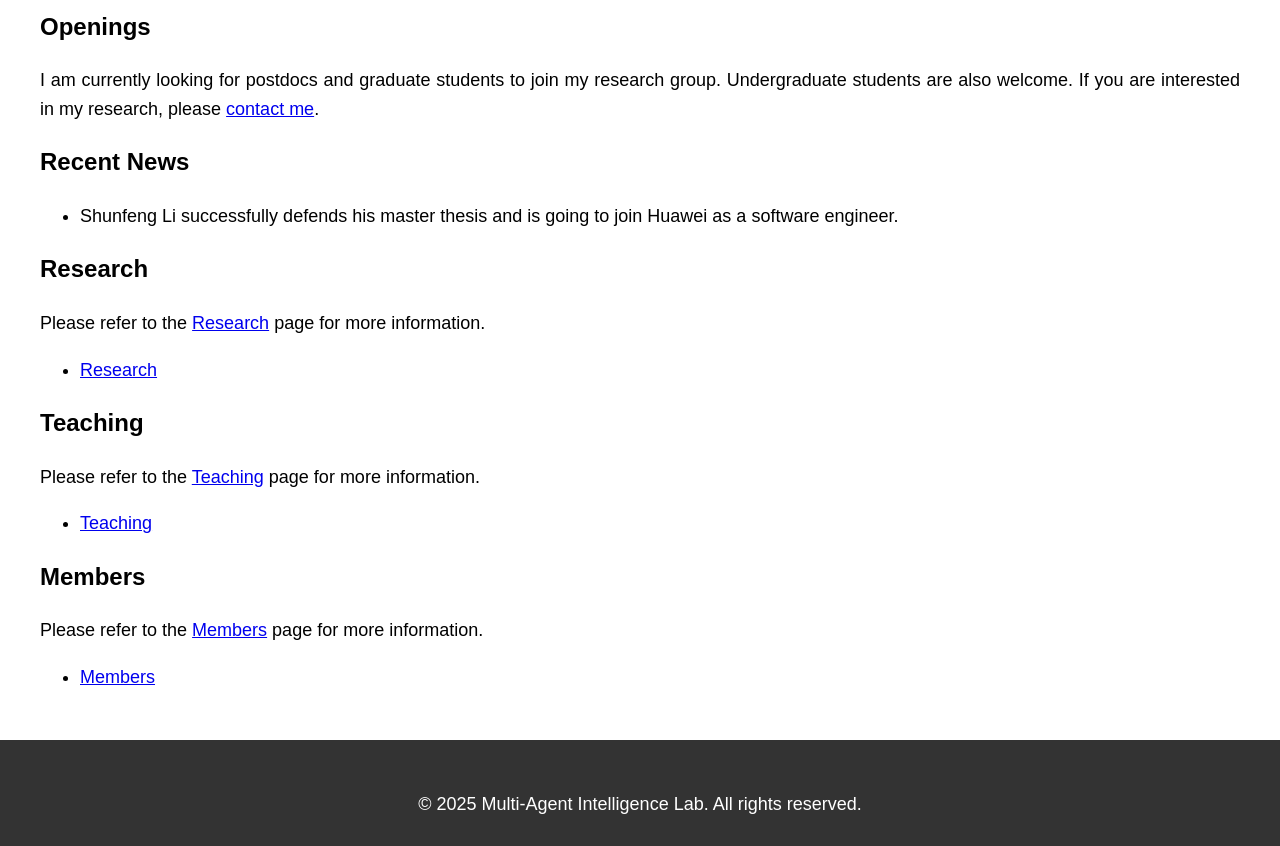
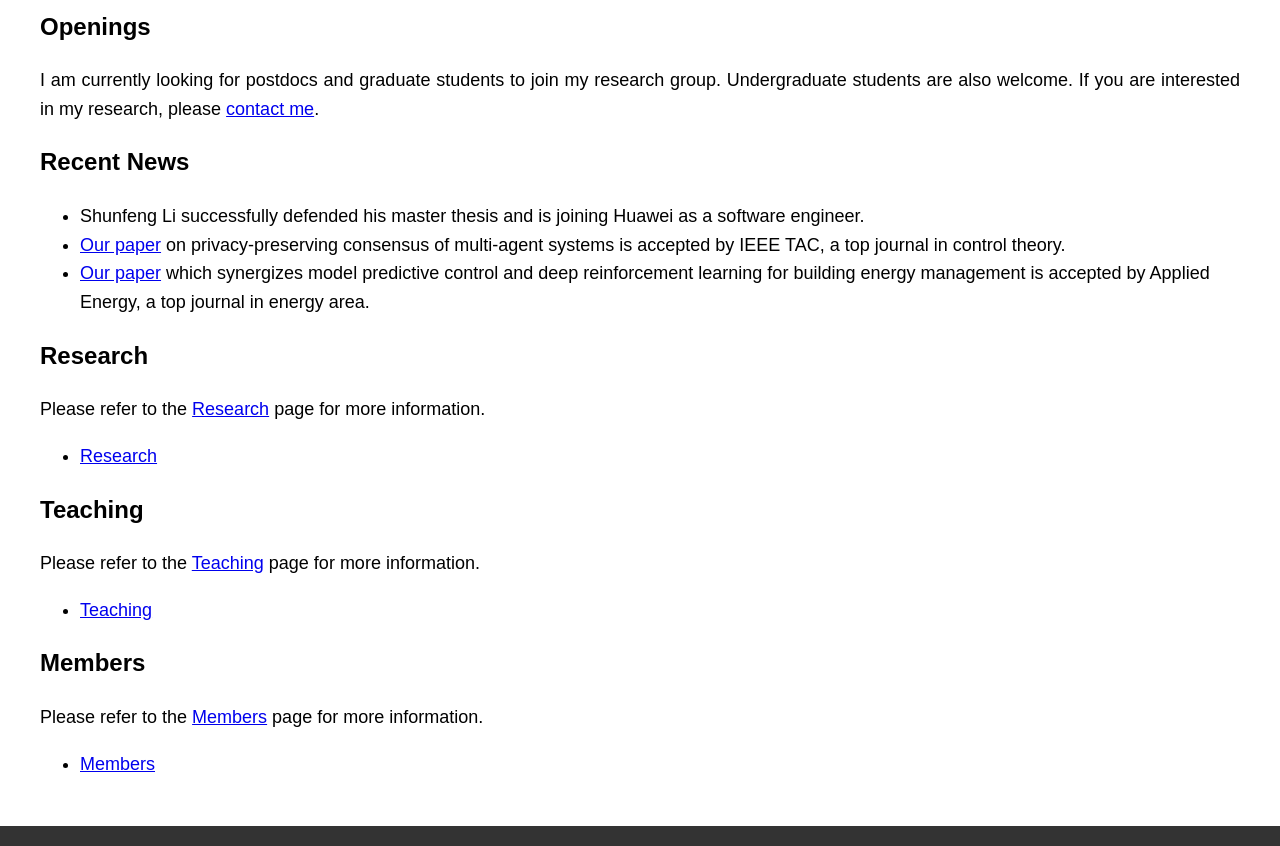
Before and after one commit to P11GH/P11GH.github.io, a Jekyll site: the page built from index.md, in a window 1280 px wide and 900 px high, scrolled down 645 px, cut to the strip 54-900 px from the top of the window. Built offline with Jekyll 4.4.1, drawn with Linux system fonts in a browser that asks for light colours.

Commit message:
typo correction

```diff
--- a/index.md
+++ b/index.md
@@ -28,7 +28,9 @@ If you are interested in my research, please [contact me](mailto:wangpeng605@sjt
 
 ## Recent News
 
-- Shunfeng Li successfully defends his master thesis and is going to join Huawei as a software engineer.
+- Shunfeng Li successfully defended his master thesis and is joining Huawei as a software engineer.
+- [Our paper](https://ieeexplore.ieee.org/abstract/document/10877776) on privacy-preserving consensus of multi-agent systems is accepted by IEEE TAC, a top journal in control theory.
+- [Our paper](https://www.sciencedirect.com/science/article/pii/S0306261924017112) which synergizes model predictive control and deep reinforcement learning for building energy management is accepted by Applied Energy, a top journal in energy area.
 
 ## Research
 Please refer to the [Research](/research/) page for more information.
```
Also changed, not shown: members/index.md (+1 -1 lines), research/index.md (+1 -0 lines), 3 other files.
